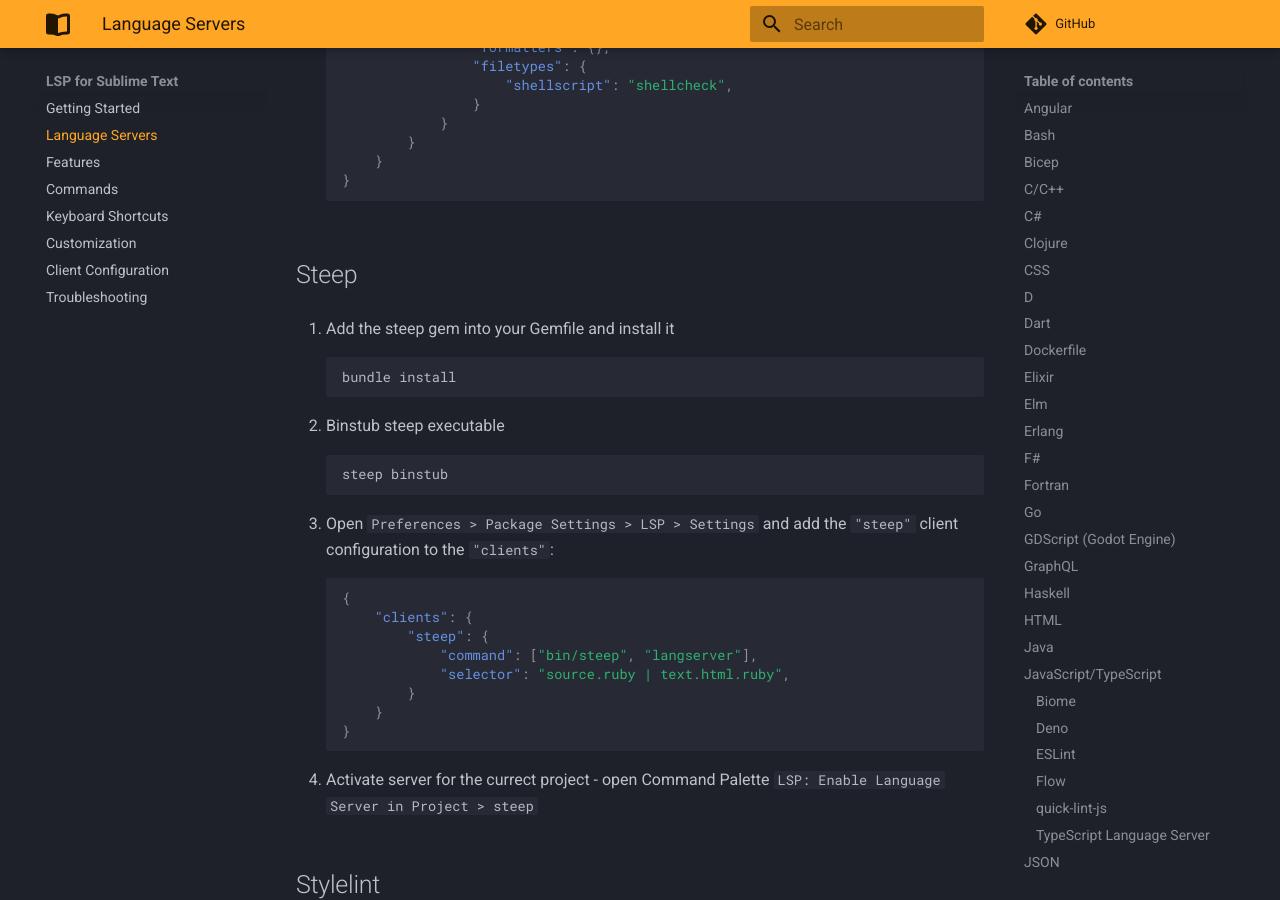
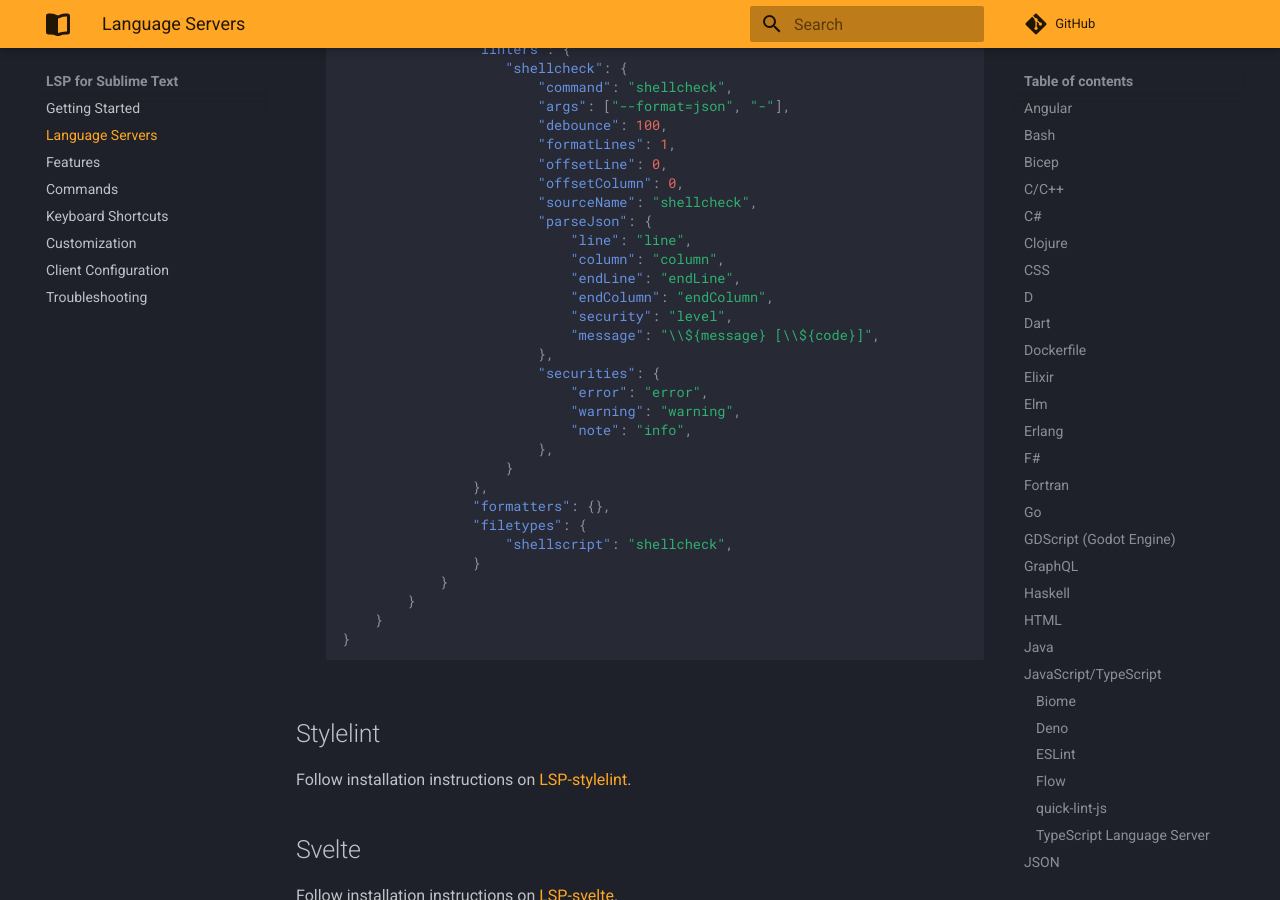
Before and after one commit to sublimelsp/LSP, an MkDocs documentation site: the page built from docs/src/language_servers.md, in a window 1280 px wide and 900 px high, scrolled down 14690 px. Built offline with MkDocs 1.6.1 and Material for MkDocs 9.7.7, drawn with Linux system fonts in a browser that asks for light colours; comment, search, counter and statistics services are not loaded; some of the changed text lies outside the part shown.

Commit message:
docs: Move Steep in Ruby Section & minor cleanups (#2377)
Co-authored-by: Предраг Николић <idmpepe@gmail.com>

````diff
--- a/docs/src/language_servers.md
+++ b/docs/src/language_servers.md
@@ -542,6 +542,28 @@
     }
     ```
 
+### Steep
+
+1. Install the `steep` gem (see [github:soutaro/steep](https://github.com/soutaro/steep)):
+
+    ```sh
+    gem install steep
+    ```
+
+2. Open `Preferences > Package Settings > LSP > Settings` and add the `"steep"` client configuration to the `"clients"`:
+
+    ```jsonc
+    {
+        "clients": {
+            "steep": {
+                "enabled": true,
+                "command": ["steep", "langserver"],
+                "selector": "source.ruby | text.html.ruby",
+            }
+        }
+    }
+    ```
+
 ## Rust
 
 Follow installation instructions on [LSP-rust-analyzer](https://github.com/sublimelsp/LSP-rust-analyzer).
@@ -604,35 +626,6 @@
         }
     }
     ```
-
-## Steep
-
-1. Add the steep gem into your Gemfile and install it
-
-    ```bash
-    bundle install
-    ```
-
-2. Binstub steep executable
-
-    ```bash
-    steep binstub
-    ```
-
-3. Open `Preferences > Package Settings > LSP > Settings` and add the `"steep"` client configuration to the `"clients"`:
-
-    ```jsonc
-    {
-        "clients": {
-            "steep": {
-                "command": ["bin/steep", "langserver"],
-                "selector": "source.ruby | text.html.ruby",
-            }
-        }
-    }
-    ```
-
-4. Activate server for the currect project - open Command Palette `LSP: Enable Language Server in Project > steep`
 
 ## Stylelint
 
````
